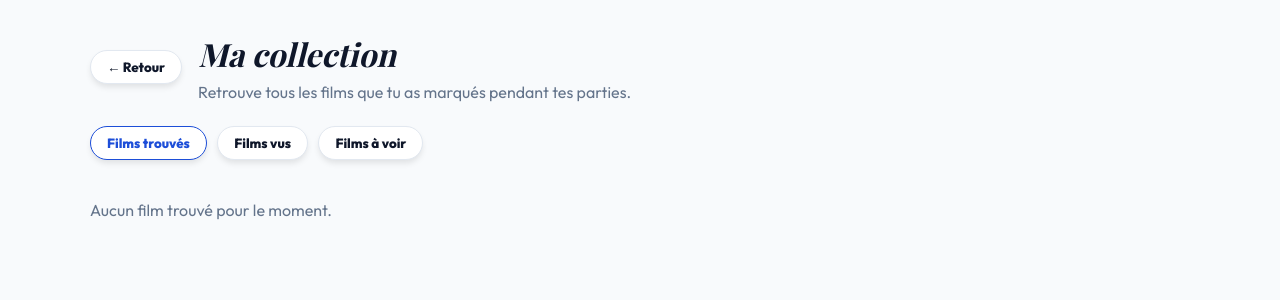
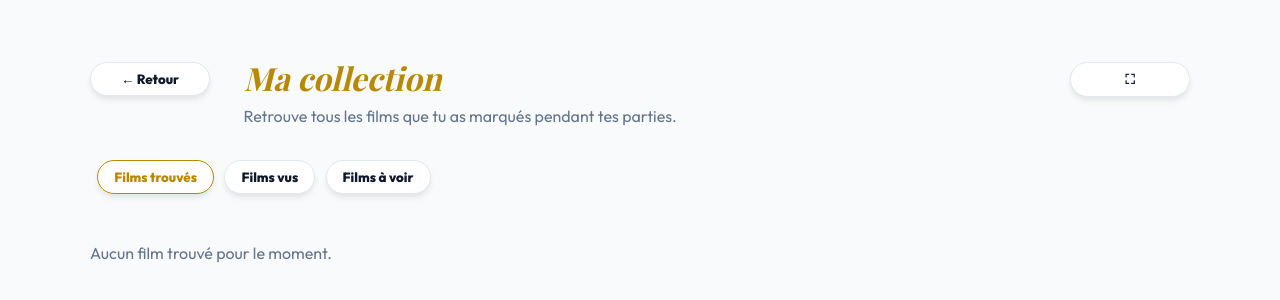
Before and after one commit to yohannlai/web-S4, a Vue app: page /collection in a window 1280 px wide. Shown: the top 300 px of the page. Built offline with nearby package versions, Linux system fonts and the light colour scheme; a web font is replaced by a local one.

Commit message:
add fullscreen toggles across pages, refine collection tabs behavior, and harmonize action button styles

```diff
--- a/src/components/GameArea.vue
+++ b/src/components/GameArea.vue
@@ -1,5 +1,5 @@
 <template>
-  <section class="game-area">
+  <section class="game-area" :class="{ 'restored-round': lockYearPopAnimation }">
     <div v-if="isLoading" class="loader">Recherche d’un film…</div>
     <div v-else-if="noMovies" class="loader">Aucun film disponible pour l’instant</div>
 
@@ -8,7 +8,7 @@
         <div class="toolbar-left">
           <div v-if="revealedCards.poster" class="poster-actions">
             <button class="toolbar-btn action-btn seen-btn" :class="{ active: isCurrentMovieSeen }" @click="handleSeenMovie" title="Marquer comme vu">
-              🍿 J'AI VU CE FILM !
+              📽️ J'AI VU CE FILM !
             </button>
             <button class="toolbar-btn action-btn discover-btn" @click="goToMovieDetails" title="Voir les détails">
               🎬 DÉCOUVRIR CE FILM
@@ -21,6 +21,7 @@
         </div>
 
         <div class="score-zone">
+          <div class="score-controls">
             <button
               class="toolbar-btn score-btn"
               @click="toggleHistory"
@@ -31,6 +32,14 @@
               <span class="score-value">{{ totalScore }}</span>
               <span class="score-hint">Historique</span>
             </button>
+            <button
+              class="toolbar-btn fullscreen-btn"
+              @click="toggleFullscreen"
+              :title="isFullscreen ? 'Quitter le plein écran' : 'Activer le plein écran'"
+            >
+              {{ isFullscreen ? '✕' : '⛶' }}
+            </button>
+          </div>
           <p v-if="!roundCompleted" class="time-bonus">Bonus temps: +{{ currentTimeBonus }}</p>
         </div>
 
@@ -79,7 +88,7 @@
             @click="revealedCards.year = true"
           >
             <div v-if="revealedCards.year" class="revealed-content">
-              <p class="revealed-year">{{ year }}</p>
+              <p class="revealed-year" :class="{ 'no-pop': lockYearPopAnimation }">{{ year }}</p>
             </div>
             <div v-else class="hidden-content">
               <p class="hidden-label">Année</p>
@@ -163,7 +172,7 @@
           ✓
         </button>
         <button @click="goToCollection" class="collection-nav-btn" title="Voir ma collection">
-          MA COLLECTION
+          🎟️ MA COLLECTION
         </button>
       </div>
     </div>
@@ -265,6 +274,8 @@ const streak = ref(0)
 const gameHistory = ref([])
 const isHistoryOpen = ref(false)
 const isCurrentMovieSeen = ref(false)
+const isFullscreen = ref(Boolean(document.fullscreenElement))
+const lockYearPopAnimation = ref(false)
 let timerInterval = null
 
 const animateCards = reactive({
@@ -399,6 +410,7 @@ function restoreCurrentRoundSnapshot() {
     roundStartedAt.value = Number(snapshot.roundStartedAt || Date.now())
     roundCompleted.value = Boolean(snapshot.roundCompleted)
     isCurrentMovieSeen.value = Boolean(snapshot.isCurrentMovieSeen)
+    lockYearPopAnimation.value = Boolean(snapshot.revealedCards?.year)
 
     suggestions.value = []
     searchFeedback.value = null
@@ -482,6 +494,23 @@ function handleBeforeUnload(event) {
 function handlePageHide() {
   if (!hasProgressToLose.value) return
   localStorage.setItem(competitiveConfig.resetOnReloadKey, "1")
+}
+
+function updateFullscreenState() {
+  isFullscreen.value = Boolean(document.fullscreenElement)
+}
+
+async function toggleFullscreen() {
+  try {
+    if (document.fullscreenElement) {
+      await document.exitFullscreen()
+      return
+    }
+
+    await document.documentElement.requestFullscreen()
+  } catch (error) {
+    console.error("Impossible de changer le mode plein écran:", error)
+  }
 }
 
 async function updateSuggestions() {
@@ -623,6 +652,7 @@ async function fetchRandomMovie() {
   nowTimestamp.value = Date.now()
   currentMovieId.value = null
   isCurrentMovieSeen.value = false
+  lockYearPopAnimation.value = false
 
   let movieData = null
 
@@ -688,6 +718,7 @@ onMounted(() => {
   timerInterval = window.setInterval(() => {
     nowTimestamp.value = Date.now()
   }, 1000)
+  document.addEventListener("fullscreenchange", updateFullscreenState)
   window.addEventListener("cine:new-game", handleNewGameRequested)
   window.addEventListener("beforeunload", handleBeforeUnload)
   window.addEventListener("pagehide", handlePageHide)
@@ -697,6 +728,7 @@ onUnmounted(() => {
   if (timerInterval) {
     clearInterval(timerInterval)
   }
+  document.removeEventListener("fullscreenchange", updateFullscreenState)
   window.removeEventListener("cine:new-game", handleNewGameRequested)
   window.removeEventListener("beforeunload", handleBeforeUnload)
   window.removeEventListener("pagehide", handlePageHide)
@@ -784,6 +816,10 @@ onUnmounted(() => {
   color: #0f766e;
 }
 
+.fullscreen-btn {
+  color: #1d4ed8;
+}
+
 .score-btn {
   color: #1d4ed8;
   display: inline-flex;
@@ -826,6 +862,12 @@ onUnmounted(() => {
   align-items: center;
   gap: 0.3rem;
   justify-self: center;
+}
+
+.score-controls {
+  display: inline-flex;
+  align-items: center;
+  gap: 0.5rem;
 }
 
 .time-bonus {
@@ -952,6 +994,10 @@ onUnmounted(() => {
   margin: 0;
   line-height: 1;
   animation: popIn 0.4s cubic-bezier(0.175, 0.885, 0.32, 1.275);
+}
+
+.revealed-year.no-pop {
+  animation: none;
 }
 
 /* --- DECADES STYLES --- */
@@ -1158,9 +1204,9 @@ onUnmounted(() => {
 .collection-nav-btn {
   padding: 0.82rem 1.05rem;
   background-color: var(--bg-card);
-  border: 2px solid #0d9488;
+  border: 2px solid #b88900;
   border-radius: 12px;
-  color: #0d9488;
+  color: #b88900;
   font-family: 'Outfit', sans-serif;
   font-size: 0.9rem;
   font-weight: 700;
@@ -1172,7 +1218,7 @@ onUnmounted(() => {
 .collection-nav-btn:hover {
   transform: translateY(-3px);
   box-shadow: var(--shadow-hover);
-  background-color: rgba(13, 148, 136, 0.08);
+  background-color: rgba(184, 137, 0, 0.12);
 }
 
 .seen-btn.active {
--- a/src/pages/CollectionPage.vue
+++ b/src/pages/CollectionPage.vue
@@ -11,9 +11,18 @@
           <p>Retrouve tous les films que tu as marqués pendant tes parties.</p>
         </header>
 
-        <div class="topbar-spacer"></div>
+        <button
+          class="back-btn topbar-action-btn"
+          @click="toggleFullscreen"
+          :title="isFullscreen ? 'Quitter le plein écran' : 'Activer le plein écran'"
+          :aria-label="isFullscreen ? 'Quitter le plein écran' : 'Activer le plein écran'"
+        >
+          {{ isFullscreen ? '✕' : '⛶' }}
+        </button>
       </div>
 
+      <div ref="tabsSentinelRef" class="tabs-sentinel" aria-hidden="true"></div>
+      <div ref="tabsWrapRef" class="collection-tabs-wrap">
         <div class="collection-tabs" role="tablist" aria-label="Onglets de collection">
           <button class="tab-btn" :class="{ active: activeTab === 'found' }" @click="switchTab('found')" role="tab">
             Films trouvés
@@ -25,6 +34,16 @@
             Films à voir
           </button>
         </div>
+        <button
+          v-if="showScrollTopButton"
+          class="tab-btn scroll-top-btn"
+          @click="scrollToTop"
+          title="Remonter en haut"
+          aria-label="Remonter en haut"
+        >
+          ↑ Haut
+        </button>
+      </div>
 
       <section class="tab-panel" role="tabpanel">
         <p v-if="activeMovies.length === 0" class="placeholder-text">
@@ -33,7 +52,7 @@
               ? 'Aucun film trouvé pour le moment.'
               : activeTab === 'seen'
                 ? 'Aucun film vu pour le moment.'
-                : 'Aucun film dans "Films à voir" pour le moment.'
+                : 'Aucun film à voir pour le moment.'
           }}
         </p>
 
@@ -84,6 +103,11 @@ import {
 const route = useRoute()
 const router = useRouter()
 const collection = ref(getMovieCollection())
+const isFullscreen = ref(Boolean(document.fullscreenElement))
+const tabsWrapRef = ref(null)
+const tabsSentinelRef = ref(null)
+const showScrollTopButton = ref(false)
+let tabsObserver = null
 
 const validTabs = ['found', 'seen', 'watchlist']
 
@@ -106,6 +130,31 @@ function switchTab(tab) {
   router.replace({ name: 'collection', query: { tab } })
 }
 
+function scrollToTop() {
+  window.scrollTo({ top: 0, behavior: 'smooth' })
+}
+
+function setupScrollTopObserver() {
+  const sentinel = tabsSentinelRef.value
+  if (!sentinel) {
+    showScrollTopButton.value = false
+    return
+  }
+
+  tabsObserver = new IntersectionObserver(
+    ([entry]) => {
+      showScrollTopButton.value = !entry.isIntersecting
+    },
+    {
+      root: null,
+      threshold: 0,
+      rootMargin: '-6px 0px 0px 0px'
+    }
+  )
+
+  tabsObserver.observe(sentinel)
+}
+
 function goBack() {
   if (window.history.length > 1) {
     router.back()
@@ -113,6 +162,23 @@ function goBack() {
   }
 
   router.push({ name: 'game' })
+}
+
+function syncFullscreenState() {
+  isFullscreen.value = Boolean(document.fullscreenElement)
+}
+
+async function toggleFullscreen() {
+  try {
+    if (document.fullscreenElement) {
+      await document.exitFullscreen()
+      return
+    }
+
+    await document.documentElement.requestFullscreen()
+  } catch (error) {
+    console.error('Impossible de changer le mode plein écran:', error)
+  }
 }
 
 function openMovieDetails(movie) {
@@ -141,18 +207,27 @@ function removeMovie(movie) {
 
 onMounted(() => {
   reloadCollection()
+  document.addEventListener('fullscreenchange', syncFullscreenState)
   window.addEventListener('cine:collection-updated', reloadCollection)
+  setupScrollTopObserver()
 })
 
 onUnmounted(() => {
+  document.removeEventListener('fullscreenchange', syncFullscreenState)
+  tabsObserver?.disconnect()
+  tabsObserver = null
   window.removeEventListener('cine:collection-updated', reloadCollection)
 })
 </script>
 
 <style scoped>
+.tabs-sentinel {
+  height: 1px;
+}
+
 .collection-main {
   min-height: calc(100vh - 100px);
-  padding: 2rem;
+  padding: 2.75rem 2rem 2rem;
 }
 
 .collection-shell {
@@ -162,7 +237,7 @@ onUnmounted(() => {
 
 .collection-topbar {
   display: grid;
-  grid-template-columns: auto 1fr auto;
+  grid-template-columns: 120px 1fr 120px;
   gap: 1rem;
   align-items: center;
 }
@@ -173,6 +248,9 @@ onUnmounted(() => {
   color: var(--text-main);
   padding: 0.5rem 1rem;
   border-radius: 999px;
+  display: inline-flex;
+  align-items: center;
+  justify-content: center;
   font-family: 'Outfit', sans-serif;
   font-weight: 700;
   cursor: pointer;
@@ -185,8 +263,15 @@ onUnmounted(() => {
   box-shadow: 0 10px 15px -3px rgba(0, 0, 0, 0.1);
 }
 
-.topbar-spacer {
-  width: 70px;
+.topbar-action-btn {
+  width: 120px;
+  padding: 0.5rem;
+}
+
+.collection-header {
+  align-self: end;
+  margin-left: 1.1rem;
+  transform: translateY(12px);
 }
 
 .collection-header h1 {
@@ -194,6 +279,7 @@ onUnmounted(() => {
   font-family: 'Playfair Display', serif;
   font-size: 2rem;
   font-style: italic;
+  color: #b88900;
 }
 
 .collection-header p {
@@ -202,11 +288,26 @@ onUnmounted(() => {
   font-family: 'Outfit', sans-serif;
 }
 
+.collection-tabs-wrap {
+  margin-top: 2.25rem;
+  display: flex;
+  gap: 0.65rem;
+  align-items: center;
+  flex-wrap: wrap;
+  position: sticky;
+  top: 0.75rem;
+  z-index: 20;
+  background: color-mix(in srgb, var(--bg-page) 92%, transparent);
+  padding: 0.55rem 0.45rem;
+  border-radius: 14px;
+  backdrop-filter: blur(4px);
+}
+
 .collection-tabs {
-  margin-top: 1.5rem;
   display: flex;
   gap: 0.65rem;
   flex-wrap: wrap;
+  flex: 1;
 }
 
 .tab-btn {
@@ -228,8 +329,13 @@ onUnmounted(() => {
 }
 
 .tab-btn.active {
-  border-color: #1d4ed8;
-  color: #1d4ed8;
+  border-color: #b88900;
+  color: #b88900;
+}
+
+.scroll-top-btn {
+  border-color: #b88900;
+  color: #b88900;
 }
 
 .tab-panel {
@@ -342,8 +448,17 @@ onUnmounted(() => {
     text-align: center;
   }
 
+  .collection-header {
+    margin-left: 0;
+    transform: none;
+  }
+
   .topbar-spacer {
     display: none;
   }
+
+  .collection-tabs-wrap {
+    top: 0.4rem;
+  }
 }
 </style>
--- a/src/pages/MovieDetails.vue
+++ b/src/pages/MovieDetails.vue
@@ -5,7 +5,14 @@
         ← Retour
       </button>
       <h1>Détails du film</h1>
-      <div class="header-spacer"></div>
+      <button
+        class="back-btn topbar-action-btn"
+        @click="toggleFullscreen"
+        :title="isFullscreen ? 'Quitter le plein écran' : 'Activer le plein écran'"
+        :aria-label="isFullscreen ? 'Quitter le plein écran' : 'Activer le plein écran'"
+      >
+        {{ isFullscreen ? '✕' : '⛶' }}
+      </button>
     </div>
 
     <div v-if="isLoading" class="loader">Chargement des détails...</div>
@@ -47,7 +54,7 @@
               @click="handleSeenMovie"
               title="Marquer comme vu"
             >
-              🍿 J'AI VU CE FILM !
+              📽️ J'AI VU CE FILM !
             </button>
             <button
               class="details-action-btn watch-btn"
@@ -55,14 +62,14 @@
               @click="handleWatchlistMovie"
               title="Ajouter aux films à voir"
             >
-              À VOIR !
+              🍿 À VOIR !
             </button>
             <button
               class="details-action-btn collection-btn"
               @click="goToCollection"
               title="Voir ma collection"
             >
-              MA COLLECTION
+              🎟️ MA COLLECTION
             </button>
           </div>
         </div>
@@ -107,7 +114,7 @@
 </template>
 
 <script setup>
-import { ref, onMounted } from 'vue'
+import { ref, onMounted, onUnmounted } from 'vue'
 import { useRouter, useRoute } from 'vue-router'
 import { fetchMovieDetailsById } from '../services/api/tmdb.service'
 import {
@@ -125,6 +132,24 @@ const movieData = ref(null)
 const isLoading = ref(true)
 const isCurrentMovieSeen = ref(false)
 const isCurrentMovieWatchlist = ref(false)
+const isFullscreen = ref(Boolean(document.fullscreenElement))
+
+function syncFullscreenState() {
+  isFullscreen.value = Boolean(document.fullscreenElement)
+}
+
+async function toggleFullscreen() {
+  try {
+    if (document.fullscreenElement) {
+      await document.exitFullscreen()
+      return
+    }
+
+    await document.documentElement.requestFullscreen()
+  } catch (error) {
+    console.error('Impossible de changer le mode plein écran:', error)
+  }
+}
 
 function getCurrentMovieId() {
   return Number(route.params.id)
@@ -237,14 +262,19 @@ async function loadMovieDetails() {
 }
 
 onMounted(() => {
+  document.addEventListener('fullscreenchange', syncFullscreenState)
   loadMovieDetails()
+})
+
+onUnmounted(() => {
+  document.removeEventListener('fullscreenchange', syncFullscreenState)
 })
 </script>
 
 <style scoped>
 .movie-details-container {
   min-height: calc(100vh - 100px);
-  padding: 2rem;
+  padding: 2.75rem 2rem 2rem;
   background-color: var(--bg-page);
   transition: background-color 0.3s ease;
   color: var(--text-main);
@@ -252,9 +282,9 @@ onMounted(() => {
 }
 
 .movie-details-header {
-  display: flex;
+  display: grid;
+  grid-template-columns: 120px 1fr 120px;
   align-items: center;
-  justify-content: space-between;
   margin-bottom: 2rem;
   gap: 1rem;
   max-width: 1200px;
@@ -268,6 +298,9 @@ onMounted(() => {
   color: var(--text-main);
   padding: 0.5rem 1rem;
   border-radius: 999px;
+  display: inline-flex;
+  align-items: center;
+  justify-content: center;
   font-family: 'Outfit', sans-serif;
   font-weight: 700;
   cursor: pointer;
@@ -282,13 +315,15 @@ onMounted(() => {
 
 .movie-details-header h1 {
   margin: 0;
-  flex: 1;
   text-align: center;
   font-size: 1.5rem;
+  align-self: end;
+  transform: translateY(3px);
 }
 
-.header-spacer {
-  width: 70px;
+.topbar-action-btn {
+  width: 120px;
+  padding: 0.5rem;
 }
 
 .loader {
@@ -316,6 +351,7 @@ onMounted(() => {
 .movie-poster-section {
   display: flex;
   justify-content: center;
+  align-items: flex-start;
 }
 
 .movie-poster {
@@ -323,7 +359,7 @@ onMounted(() => {
   max-width: 350px;
   height: auto;
   border-radius: 12px;
-  box-shadow: 0 10px 25px -5px rgba(0, 0, 0, 0.1);
+  box-shadow: none;
   object-fit: contain;
   display: block;
 }
@@ -447,11 +483,11 @@ onMounted(() => {
 
 .collection-btn {
   border-radius: 12px;
-  color: #0d9488;
+  color: #b88900;
 }
 
 .collection-btn:hover {
-  background-color: rgba(13, 148, 136, 0.08);
+  background-color: rgba(184, 137, 0, 0.12);
 }
 
 .meta-item {
```
Also changed, not shown: src/pages/GamePage.vue (+22 -3 lines). Lines whose indentation alone changed are shown as unchanged.
